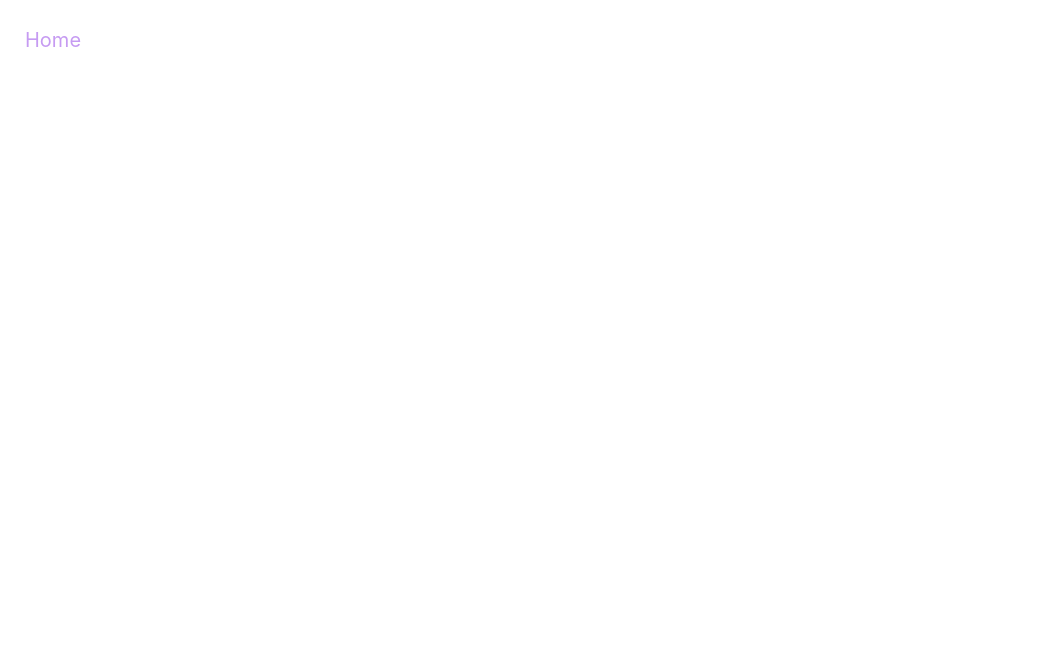
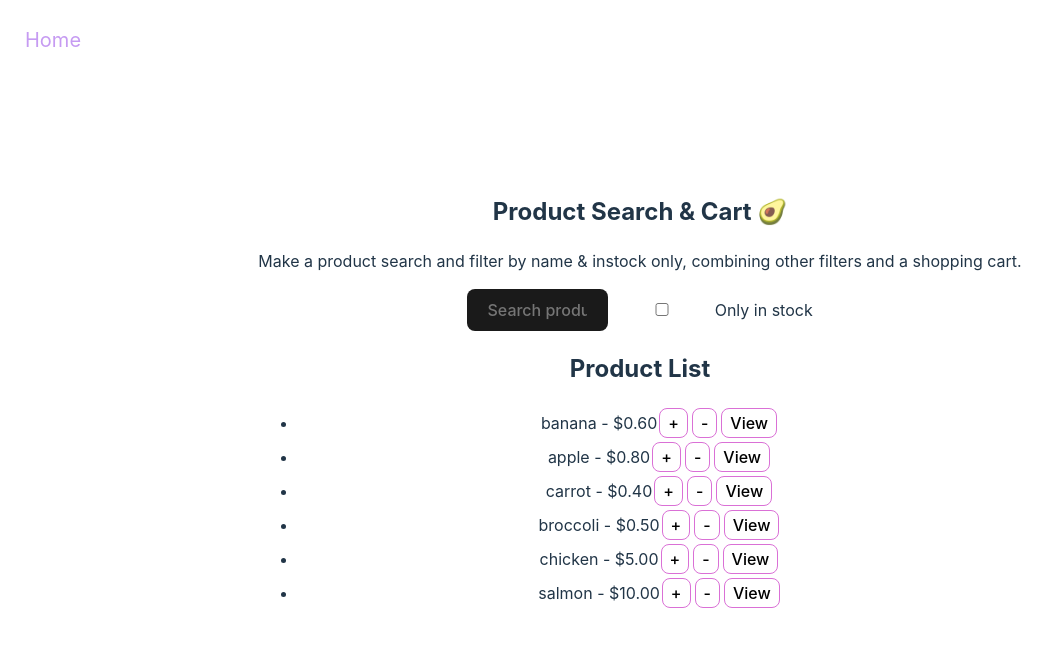
Before and after one commit to amy-calleja/challenges, a React (Vite) app: page /challenge18 in a window 1280 px wide. Before the commit this address had no page. Shown: the top 646 px of the page, without its empty margins (0-1054 px from the left). Built offline with nearby package versions, Linux system fonts and the light colour scheme.

Commit message:
Add Challenge Eighteen: Implement Product Search & Cart feature

```diff
--- a/src/App.jsx
+++ b/src/App.jsx
@@ -19,6 +19,7 @@ import ChallengeFourteen from './pages/ ChallengeFourteen';
 import ChallengeFifteen from './pages/ChallengeFifteen';
 import ChallengeSixteen from './pages/ChallengeSixteen';
 import ChallengeSeventeen from './pages/ChallengeSeventeen';
+import ChallengeEighteen from './pages/ChallengeEighteen';
 
 const App = () => {
   return (
@@ -53,6 +54,7 @@ const MainContent = () => {
         <Route path='/challenge15' element={<ChallengeFifteen />} />
         <Route path='/challenge16' element={<ChallengeSixteen />} />
         <Route path='/challenge17' element={<ChallengeSeventeen />} />
+        <Route path='/challenge18' element={<ChallengeEighteen />} />
       </Routes>
       {!isHome && <Topbar />}
     </main>
--- a/src/index.css
+++ b/src/index.css
@@ -67,3 +67,15 @@ button:focus-visible {
     background-color: #f9f9f9;
   }
 }
+
+.cart li {
+  font-size: small;
+  text-align: start;
+}
+
+.cart-actions {
+  background-color: transparent;
+  border: 1px solid orchid;
+  margin: 2px;
+  padding: 4px 8px;
+}
--- /dev/null
+++ b/src/pages/ChallengeEighteen/ProductCard.tsx
@@ -0,0 +1,21 @@
+import React from 'react';
+import { productsList } from './products';
+
+const ProductCard = ({ productId }: { productId: number }) => {
+  const product = productsList.find((item) => item.id === productId);
+
+  if (!product) {
+    return <div>Product not found</div>;
+  }
+
+  return (
+    <div>
+      <h3>{product.name}</h3>
+      <p>Category: {product.category}</p>
+      <p>Price: ${product.price}</p>
+      <p>{product.inStock ? 'In Stock' : 'Out of Stock'}</p>
+    </div>
+  );
+};
+
+export default ProductCard;
--- /dev/null
+++ b/src/pages/ChallengeEighteen/ProductFilters.tsx
@@ -0,0 +1,34 @@
+type ProductFiltersProps = {
+  searchVal: string;
+  inStock: boolean;
+  onSearchChange: (value: string) => void;
+  onStockChange: (value: boolean) => void;
+};
+
+const ProductFilters = ({
+  searchVal,
+  inStock,
+  onSearchChange,
+  onStockChange,
+}: ProductFiltersProps) => {
+  return (
+    <div>
+      <input
+        placeholder='Search products'
+        value={searchVal}
+        onChange={(e) => onSearchChange(e.target.value)}
+      />
+
+      <label>
+        <input
+          type='checkbox'
+          checked={inStock}
+          onChange={(e) => onStockChange(e.target.checked)}
+        />
+        Only in stock
+      </label>
+    </div>
+  );
+};
+
+export default ProductFilters;
--- /dev/null
+++ b/src/pages/ChallengeEighteen/ProductList.tsx
@@ -0,0 +1,36 @@
+import type { Product } from './products.ts';
+
+type ProductListProps = {
+  products: Product[];
+  setShowProduct: (productId: number) => void;
+};
+
+const ProductList = ({ products, setShowProduct }: ProductListProps) => {
+  return (
+    <div>
+      <h2>Product List</h2>
+
+      {products.length === 0 ? (
+        <p>No products found.</p>
+      ) : (
+        <ul>
+          {products.map((item) => (
+            <li key={item.id}>
+              {item.name} - ${item.price.toFixed(2)}
+              <button className='cart-actions'>+</button>
+              <button className='cart-actions'>-</button>
+              <button
+                className='cart-actions'
+                onClick={() => setShowProduct(item.id)}
+              >
+                View
+              </button>
+            </li>
+          ))}
+        </ul>
+      )}
+    </div>
+  );
+};
+
+export default ProductList;
--- /dev/null
+++ b/src/pages/ChallengeEighteen/index.tsx
@@ -0,0 +1,44 @@
+import { useState } from 'react';
+import ProductFilters from './ProductFilters';
+import ProductList from './ProductList';
+import { productsList } from './products.ts';
+import ProductCard from './ProductCard';
+
+export default function ChallengeEighteen() {
+  const [searchVal, setSearchVal] = useState('');
+  const [onlyInStock, setOnlyInStock] = useState(false);
+  const [showProduct, setShowProduct] = useState<number | null>(null);
+
+  const filteredProducts = productsList.filter((item) => {
+    // Filter products based on search value and stock status
+    const matchesSearch = item.name
+      .toLowerCase()
+      .includes(searchVal.toLowerCase());
+
+    const matchesStock = !onlyInStock || item.inStock; // If onlyInStock is true, check if the item is in stock; otherwise, include all items
+
+    return matchesSearch && matchesStock;
+  });
+
+  return (
+    <div>
+      <h2>Product Search & Cart 🥑</h2>
+      <p>
+        Make a product search and filter by name & instock only, combining other
+        filters and a shopping cart.
+      </p>
+      <ProductFilters
+        searchVal={searchVal}
+        inStock={onlyInStock}
+        onSearchChange={setSearchVal}
+        onStockChange={setOnlyInStock}
+      />
+
+      <ProductList
+        products={filteredProducts}
+        setShowProduct={setShowProduct}
+      />
+      {showProduct && <ProductCard productId={showProduct} />}
+    </div>
+  );
+}
--- /dev/null
+++ b/src/pages/ChallengeEighteen/products.ts
@@ -0,0 +1,52 @@
+export type Product = {
+  id: number;
+  name: string;
+  category: 'fruit' | 'vegetable' | 'meat' | 'fish';
+  price: number;
+  inStock: boolean;
+};
+
+export const productsList: Product[] = [
+  {
+    id: 1,
+    name: 'banana',
+    category: 'fruit',
+    price: 0.6,
+    inStock: true,
+  },
+  {
+    id: 2,
+    name: 'apple',
+    category: 'fruit',
+    price: 0.8,
+    inStock: true,
+  },
+  {
+    id: 3,
+    name: 'carrot',
+    category: 'vegetable',
+    price: 0.4,
+    inStock: false,
+  },
+  {
+    id: 4,
+    name: 'broccoli',
+    category: 'vegetable',
+    price: 0.5,
+    inStock: true,
+  },
+  {
+    id: 5,
+    name: 'chicken',
+    category: 'meat',
+    price: 5,
+    inStock: true,
+  },
+  {
+    id: 6,
+    name: 'salmon',
+    category: 'fish',
+    price: 10,
+    inStock: false,
+  },
+];
--- a/src/pages/Home.jsx
+++ b/src/pages/Home.jsx
@@ -71,6 +71,10 @@ export default function Home() {
       key: 17,
       title: 'Valid Parentheses',
     },
+    {
+      key: 18,
+      title: 'Product Search & Cart',
+    },
   ];
 
   return (
```
